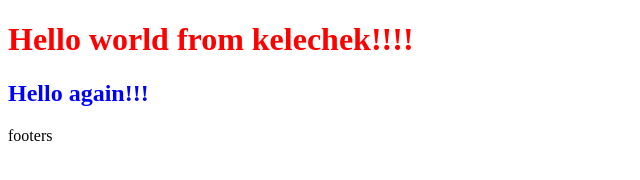
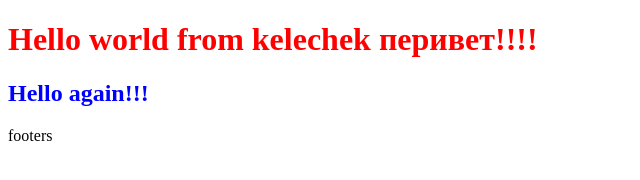
Before and after one commit to Erlando05/my-site, a plain HTML site: page index.html in a window 1280 px wide. Shown: the whole page, without its empty margins (0-640 px from the left). Drawn offline with Linux system fonts and the light colour scheme.

Commit message:
fix header

```diff
--- a/index.html
+++ b/index.html
@@ -10,7 +10,7 @@
 
 <body>
     <header>
-        <h1>Hello world from kelechek!!!!</h1>
+        <h1>Hello world from kelechek перивет!!!!</h1>
         <h2>Hello again!!!</h2>
     </header>
 
```
